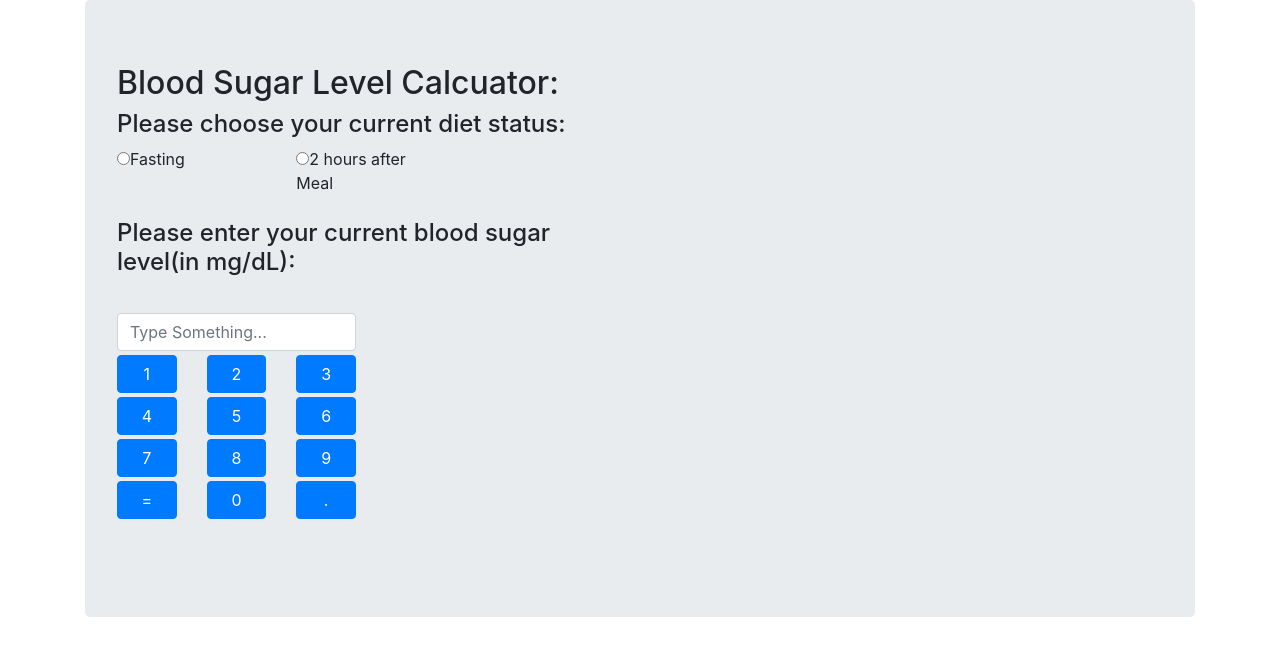
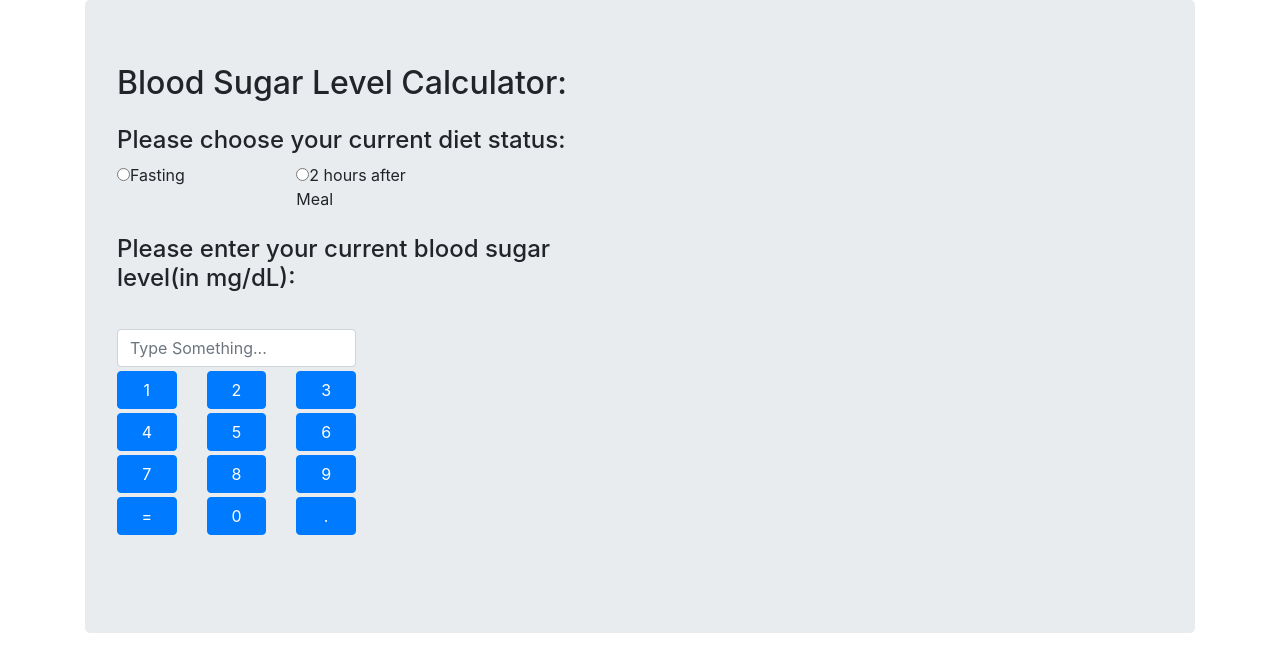
Before and after one commit to HoshangCharania/BloodSugarCalculator, a plain HTML site: page index.html in a window 1280 px wide. Drawn offline with nearby package versions, Linux system fonts and the light colour scheme.

Commit message:
Spelling error "Calulator" and increased line spacing

```diff
--- a/index.html
+++ b/index.html
@@ -12,9 +12,9 @@
     <div class="jumbotron">
             <div class="page-header">
 
-                    <h2>Blood Sugar Level Calcuator:</h2>
+                    <h2>Blood Sugar Level Calculator:</h2>
             </div>
-            <div class="row">
+            <div class="row mt-4">
                     <div class="col-sm-6"><h4>Please choose your current diet status:</h4></div>
             </div>
             <div class="row">
```
